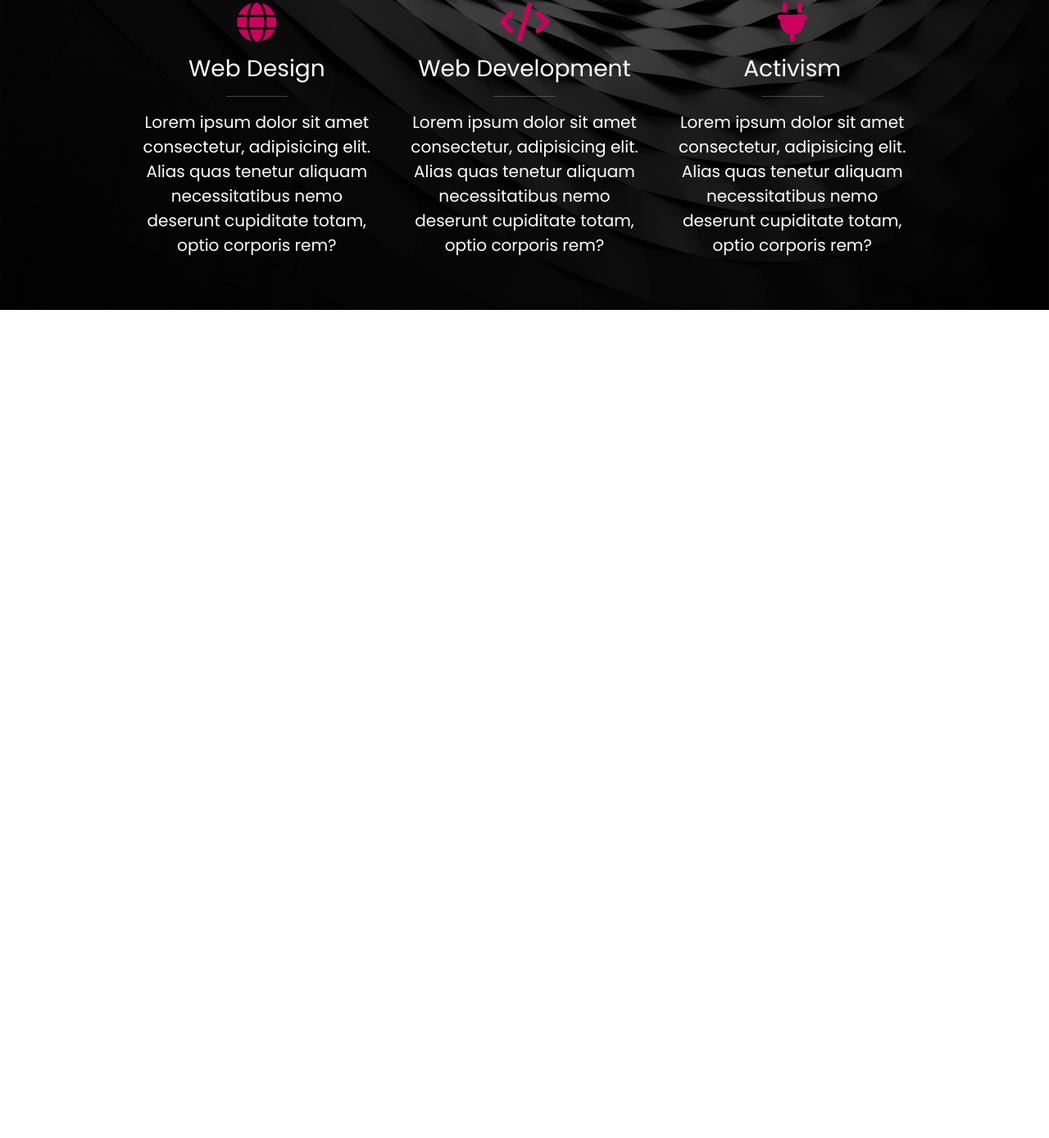
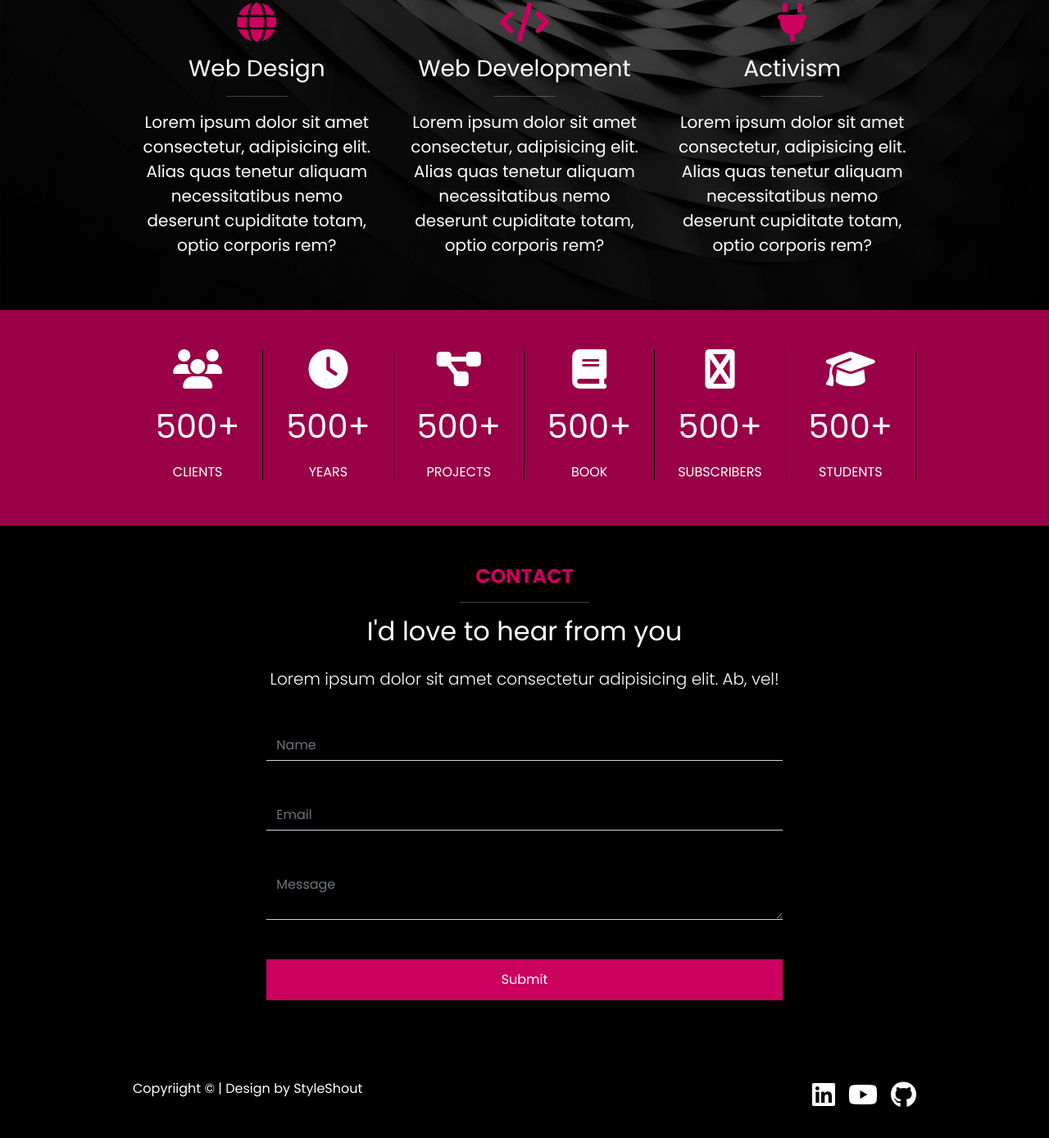
Before and after one commit to benjahmin-koenigsberg/bootsrap-portfolio, a website: page index.html in a window 1280 px wide. Shown: the part 4237-5625 px from the top of the page at 82% size. Before the commit the page ends 4615 px from the top, so only its background shows below. Drawn offline with nearby package versions, Linux system fonts and the light colour scheme; files that its build step writes are made by us from their sources.

Commit message:
adds stats, form and footer sections

```diff
--- a/index.html
+++ b/index.html
@@ -242,7 +242,7 @@
           <p class="fs-5">Lorem ipsum dolor sit amet consectetur, adipisicing elit. Alias quas tenetur aliquam
             necessitatibus nemo deserunt cupiditate totam, optio corporis rem?</p>
         </div>
-<!-- service 2 -->
+        <!-- service 2 -->
         <div class="col-md-4 text-center">
           <i class="fas fa-code fa-3x text-primary mb-3"></i>
           <h3 class="fs-3">Web Development</h3>
@@ -250,7 +250,7 @@
           <p class="fs-5">Lorem ipsum dolor sit amet consectetur, adipisicing elit. Alias quas tenetur aliquam
             necessitatibus nemo deserunt cupiditate totam, optio corporis rem?</p>
         </div>
-<!-- service 3 -->
+        <!-- service 3 -->
         <div class="col-md-4 text-center">
           <i class="fas fa-plug fa-3x text-primary mb-3"></i>
           <h3 class="fs-3">Activism</h3>
@@ -262,6 +262,123 @@
       </div>
     </div>
   </section>
+
+
+  <!-- stats -->
+  <section class="stats py-5 text-bg-secondary">
+    <div class="container">
+      <div class="row g-0">
+
+        <!-- item 1 -->
+        <div class="col-md-4 col-lg-2">
+          <div class="stat text-center border-end border-dark">
+            <i class="fas fa-users fa-3x mb-3"></i>
+            <p class="fs-1">500+</p>
+            <h3 class="fs-6 text-uppercase">Clients</h3>
+          </div>
+        </div>
+
+
+        <!-- item 2 -->
+        <div class="col-md-4 col-lg-2">
+          <div class="stat text-center border-end border-dark">
+            <i class="fas fa-clock fa-3x mb-3"></i>
+            <p class="fs-1">500+</p>
+            <h3 class="fs-6 text-uppercase">Years</h3>
+          </div>
+        </div>
+
+        <!-- item 3 -->
+        <div class="col-md-4 col-lg-2">
+          <div class="stat text-center border-end border-dark">
+            <i class="fas fa-project-diagram fa-3x mb-3"></i>
+            <p class="fs-1">500+</p>
+            <h3 class="fs-6 text-uppercase">Projects</h3>
+          </div>
+        </div>
+
+        <!-- item 4 -->
+        <div class="col-md-4 col-lg-2">
+          <div class="stat text-center border-end border-dark">
+            <i class="fas fa-book fa-3x mb-3"></i>
+            <p class="fs-1">500+</p>
+            <h3 class="fs-6 text-uppercase">Book</h3>
+          </div>
+        </div>
+
+
+        <!-- item 5 -->
+        <div class="col-md-4 col-lg-2">
+          <div class="stat text-center border-end border-dark">
+            <i class="fas fa-youtube fa-3x mb-3"></i>
+            <p class="fs-1">500+</p>
+            <h3 class="fs-6 text-uppercase">Subscribers</h3>
+          </div>
+        </div>
+
+        <!-- item 6 -->
+        <div class="col-md-4 col-lg-2">
+          <div class="stat text-center border-end border-dark">
+            <i class="fas fa-graduation-cap fa-3x mb-3"></i>
+            <p class="fs-1">500+</p>
+            <h3 class="fs-6 text-uppercase">Students</h3>
+          </div>
+        </div>
+      </div>
+    </div>
+  </section>
+
+  <section class="contact text-bg-dark bg-gradiant py-5">
+    <div class="container">
+      <div class="row">
+        <div class="col-md-8 offset-md-2">
+          <div class="text-center mb-5">
+            <h4 class="text-uppercase fw-bold text-primary">Contact</h4>
+            <hr class="w-25 mx-auto" />
+            <h2 class="mb-4">I'd love to hear from you</h2>
+            <p class="lead">Lorem ipsum dolor sit amet consectetur adipisicing elit. Ab, vel!</p>
+          </div>
+
+          <!-- form -->
+          <form >
+            <div class="mb-5">
+              <input type="text"
+                class="form-control bg-transparent border-top-0 border-start-0 border-end-0 rounded-0 border-muted text-white"
+                placeholder="Name">
+            </div>
+            <div class="mb-5">
+              <input type="email"
+                class="form-control bg-transparent border-top-0 border-start-0 border-end-0 rounded-0 border-muted text-white"
+                placeholder="Email">
+            </div>
+            <div class="mb-5">
+              <textarea
+                class="form-control bg-transparent border-top-0 border-start-0 border-end-0 rounded-0 border-muted text-white"
+                placeholder="Message"></textarea>
+            </div>
+            <div class="mb-5 d-grid">
+              <button class="btn btn-primary" type="submit">Submit</button>
+            </div>
+          </form>
+        </div>
+      </div>
+      <!-- footer -->
+      <div class="d-flex mt-5">
+        <p class="flex-grow-1">Copyriight &copy; | Design by StyleShout</p>
+        <div class="hstack gap-3">
+          <a class="text-decoration-none" href="#">
+            <i class="fab fa-linkedin fa-2x text-white"></i>
+          </a>
+          <a class="text-decoration-none" href="#">
+            <i class="fab fa-youtube fa-2x text-white"></i>
+          </a>
+          <a class="text-decoration-none" href="#">
+            <i class="fab fa-github fa-2x text-white"></i>
+          </a>
+        </div>
+      </div>
+    </div>
+  </section>
   <script src="js/bootstrap.bundle.min.js"></script>
   <script src="js/lightbox-plus-jquery.min.js"></script>
   <script src="js/script.js"></script>
--- a/scss/styles.scss
+++ b/scss/styles.scss
@@ -89,4 +89,12 @@ z-index: 10;
     flex-direction: column;
 }
 
+
+.stats .stat {
+    border-right: 0 !important;
+    margin-bottom: 40px;
+    border-bottom: var(--bs-dark) solid 1px;
+    padding-bottom: 20px;
 }
+
+}
```
Also changed, not shown: images/brad.jpg (deleted).
